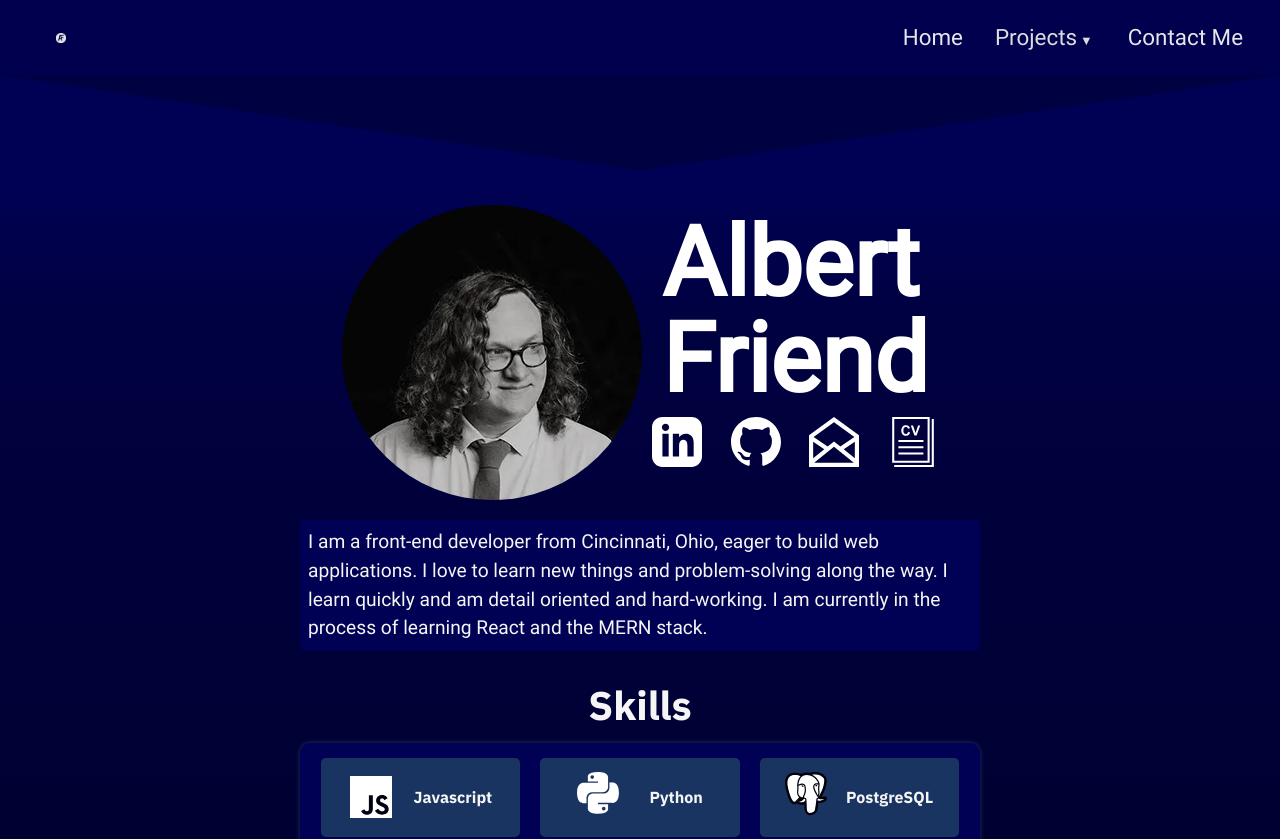
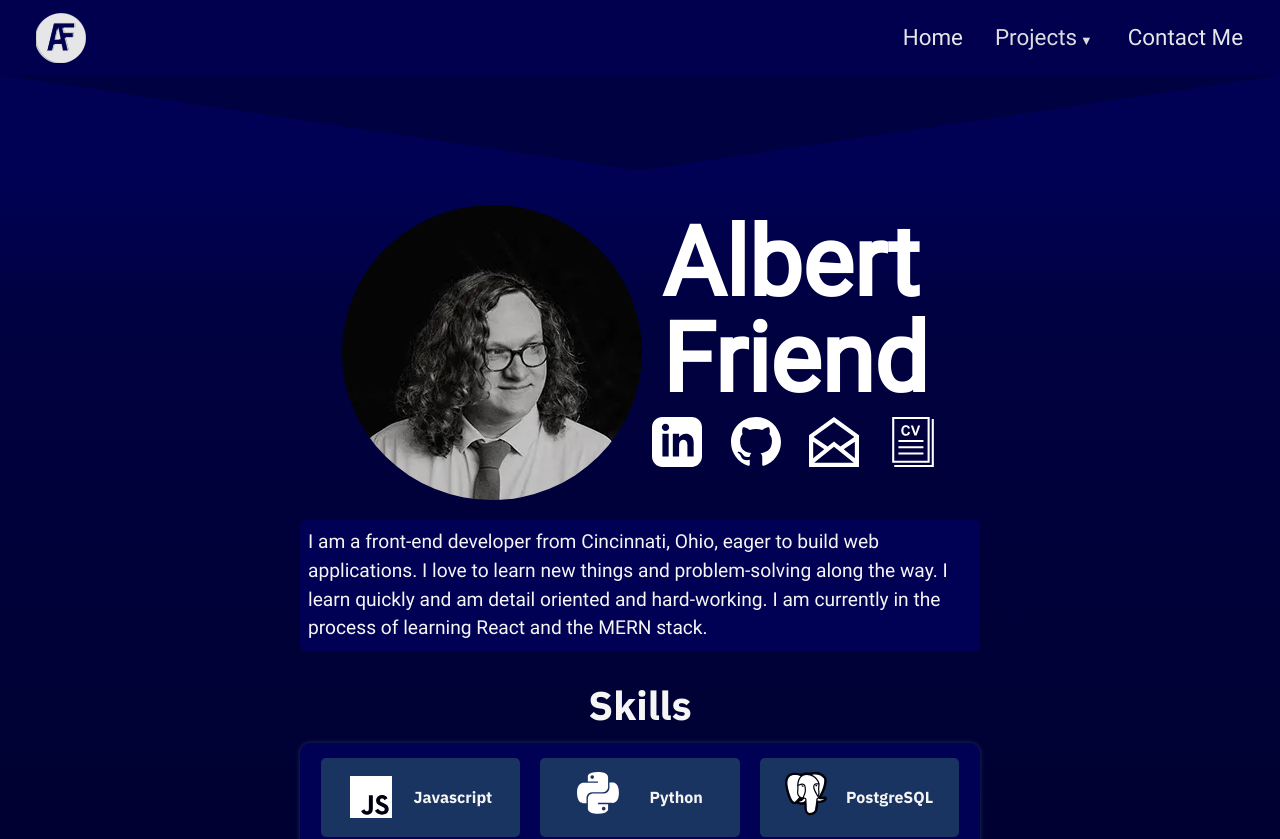
Before and after one commit to Friendfrie77/portfolio_site, a React (Create React App) app: page / in a window 1280 px wide. Shown: the top 839 px of the page. Built offline with nearby package versions, Linux system fonts and the light colour scheme.

Commit message:
fixed logo

```diff
--- a/src/component/nav.jsx
+++ b/src/component/nav.jsx
@@ -14,7 +14,7 @@ function Nav(){
     return(
         <nav>
             <div className="logo">
-                <img className='logo' src={logo1} height='50px' width='50px' alt="logo"></img>
+                <img  src={logo1} height='50px' width='50px' alt="logo"></img>
             </div>
             <div className='socials'>
 
```
